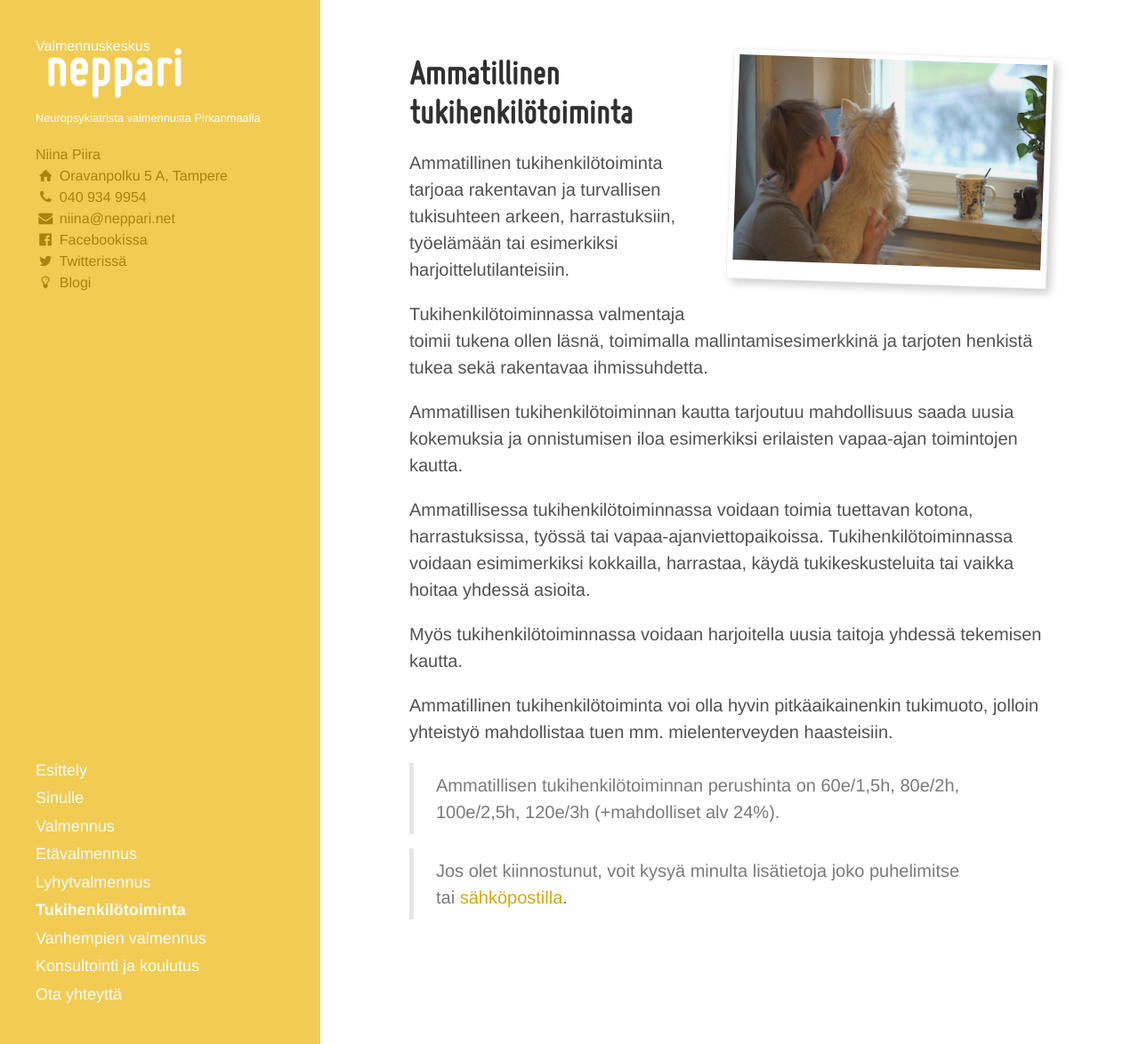
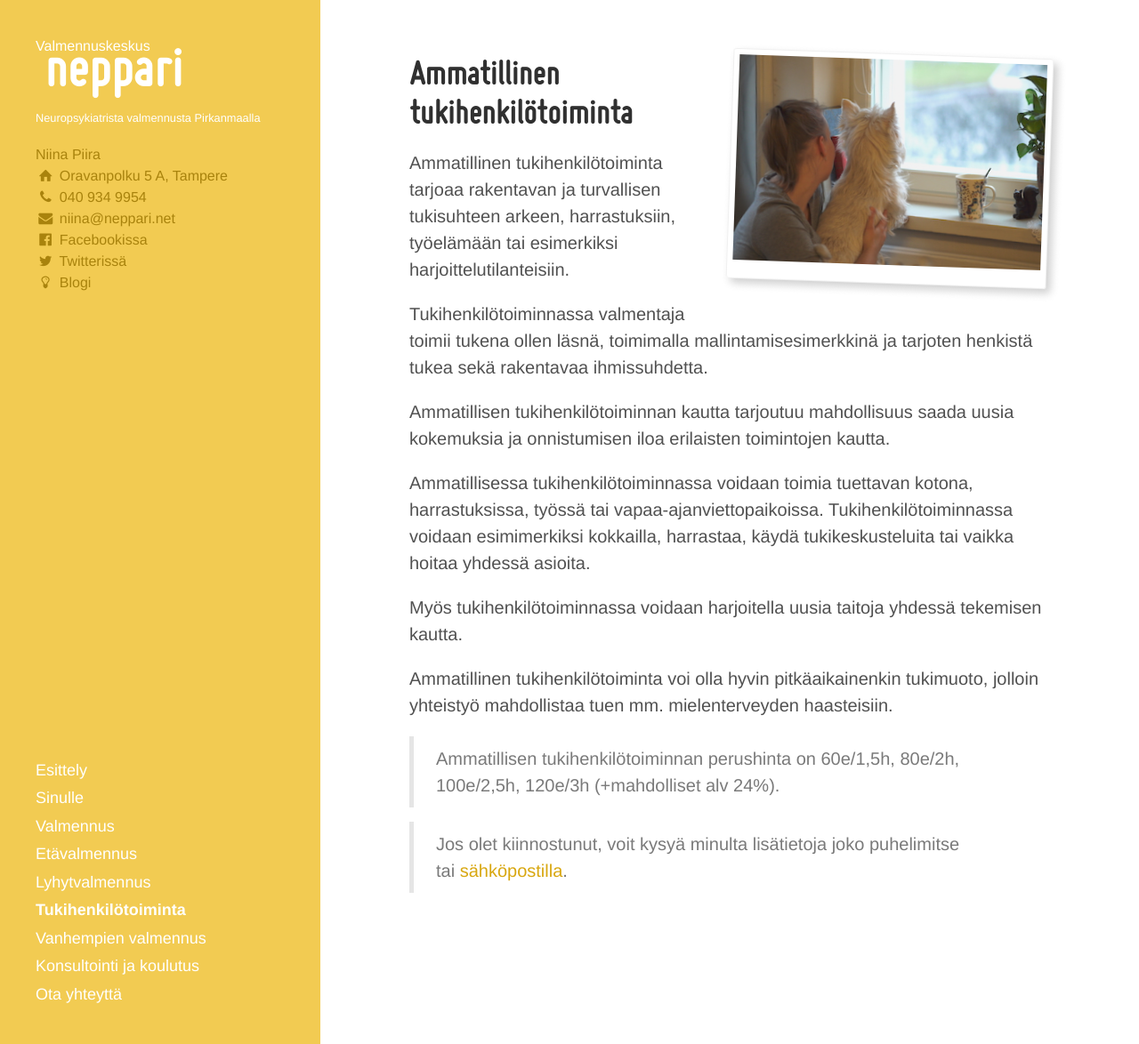
Before and after one commit to niinapiira/neppari.net, a Jekyll site: the page built from ammatillinen-tukihenkilotoiminta.md, in a window 1280 px wide and 1174 px high. Shown: the whole window at 89% size. Built offline with Jekyll 4.4.1, drawn with Linux system fonts in a browser that asks for light colours.

Commit message:
Updated ammatillinen-tukihenkilotoiminta.md

```diff
--- a/ammatillinen-tukihenkilotoiminta.md
+++ b/ammatillinen-tukihenkilotoiminta.md
@@ -23,7 +23,7 @@ Ammatillinen tukihenkilötoiminta tarjoaa rakentavan ja turvallisen tukisuhteen
 
 Tukihenkilötoiminnassa valmentaja toimii tukena ollen läsnä, toimimalla mallintamisesimerkkinä ja tarjoten henkistä tukea sekä rakentavaa ihmissuhdetta.
 
-Ammatillisen tukihenkilötoiminnan kautta tarjoutuu mahdollisuus saada uusia kokemuksia ja onnistumisen iloa esimerkiksi erilaisten vapaa-ajan toimintojen kautta.
+Ammatillisen tukihenkilötoiminnan kautta tarjoutuu mahdollisuus saada uusia kokemuksia ja onnistumisen iloa erilaisten toimintojen kautta.
 
 Ammatillisessa tukihenkilötoiminnassa voidaan toimia tuettavan kotona, harrastuksissa, työssä tai vapaa-ajanviettopaikoissa. Tukihenkilötoiminnassa voidaan esimimerkiksi kokkailla, harrastaa, käydä tukikeskusteluita tai vaikka hoitaa yhdessä asioita.
 
```
